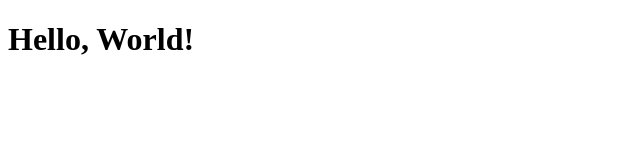
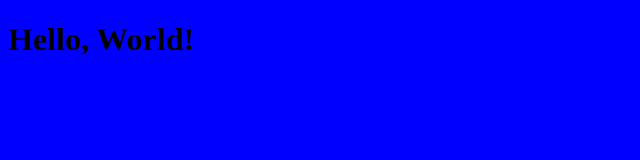
Before and after one commit to harajewku1130/kellis-site, a plain HTML site: page index.html in a window 1280 px wide. Shown: the whole page, without its empty margins (0-640 px from the left). Drawn offline with Linux system fonts and the light colour scheme.

Commit message:
added CSS

```diff
--- a/index.html
+++ b/index.html
@@ -5,6 +5,7 @@
     <meta http-equiv="X-UA-Compatible" content="IE=edge">
     <meta name="viewport" content="width=device-width, initial-scale=1.0">
     <title>Kellianne's Site</title>
+    <link rel="stylesheet" href="./style.css">
 </head>
 <body>
     <h1>Hello, World!</h1>
--- /dev/null
+++ b/style.css
@@ -0,0 +1,3 @@
+body {
+    background: blue;
+}
```
